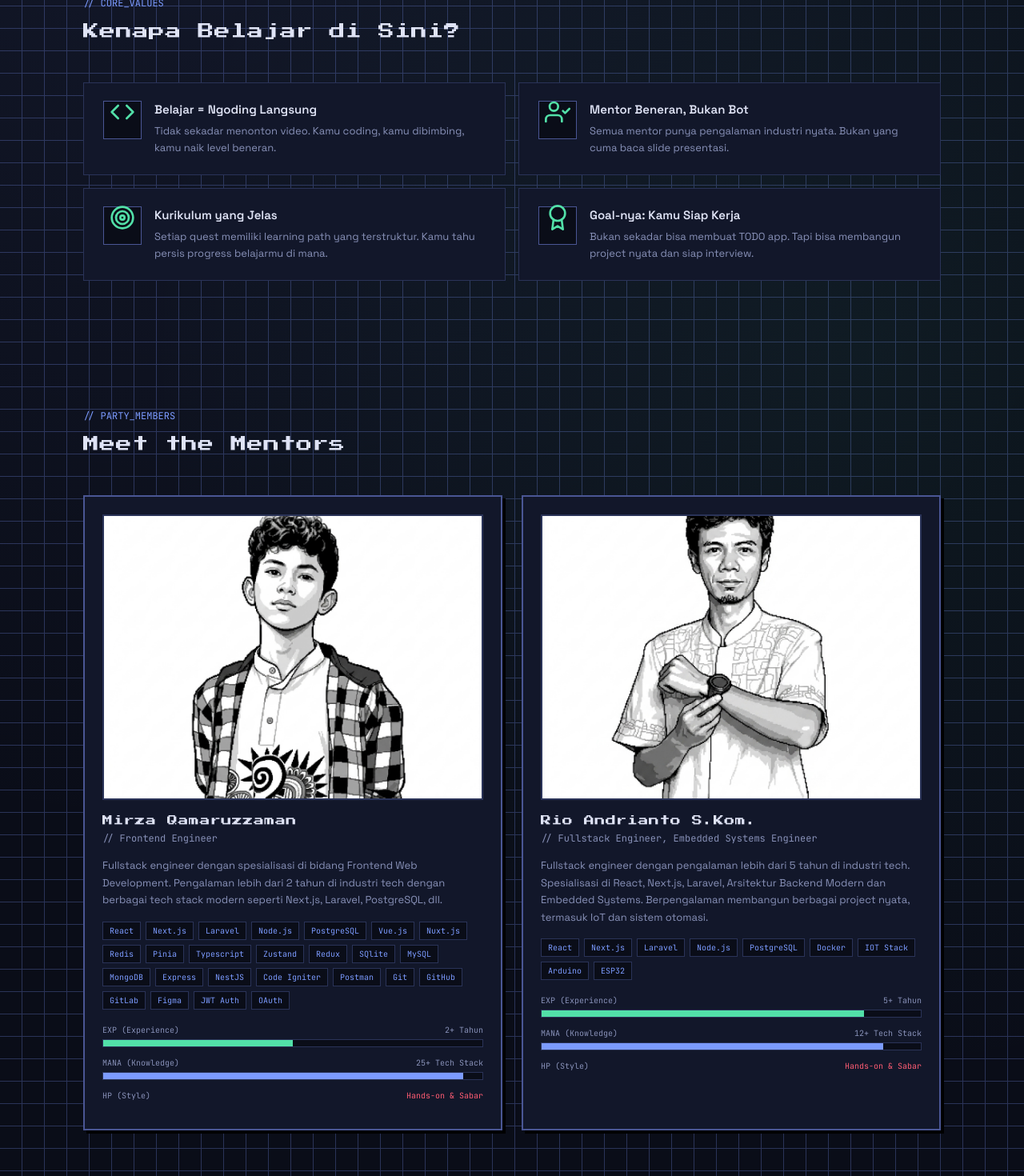
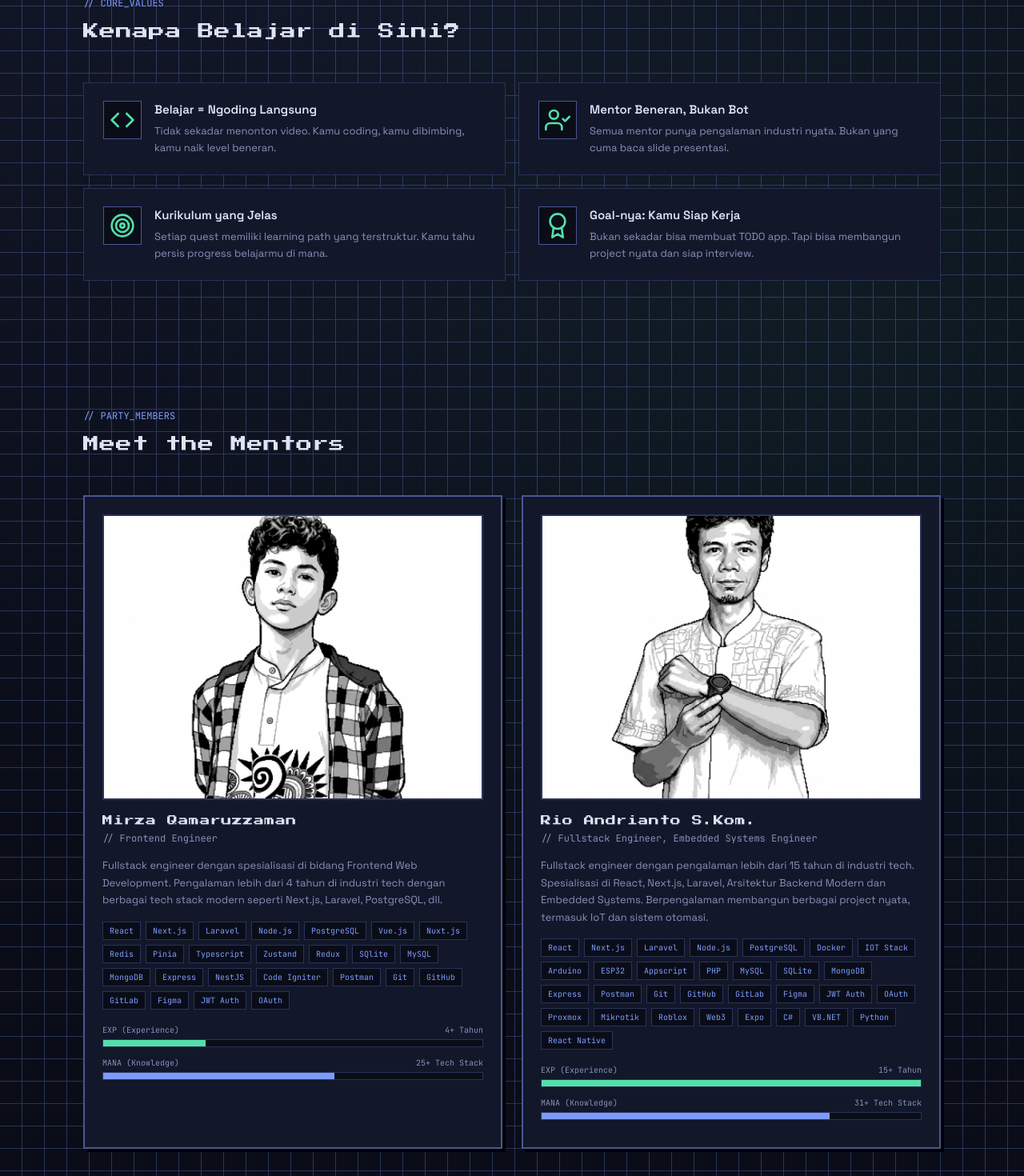
Before and after one commit to temanngoding-dev/landing-page, a Next.js app: page /about in a window 1280 px wide. Shown: the part 580-2050 px from the top of the page at 80% size. Built offline with nearby package versions, Linux system fonts and the light colour scheme.

Commit message:
feat: initialize landing page content constants and app page structure

```diff
--- a/src/app/page.tsx
+++ b/src/app/page.tsx
@@ -2,11 +2,15 @@ import MentorCarousel from '@/components/modules/MentorCarousel'
 import TestimonialCarousel from '@/components/modules/TestimonialCarousel'
 import Link from 'next/link'
 import HomeImage from '@/components/shared/HomeImage'
-import { courses, learningPackages, blogs, WHATSAPP_NUMBER } from '@/constants'
+import { courses, learningPackages, blogs, WHATSAPP_NUMBER, mentors } from '@/constants'
 
 export default function Home() {
   const playerTamat = "120+";
-  const ratingMentor = "4.9";
+
+  // Kalkulasi rating 1-10 dari rata-rata level mentor
+  const avgLevel = mentors.reduce((acc, m) => acc + m.level, 0) / (mentors.length || 1);
+  const ratingMentor = Math.min(10, (avgLevel * 0.15) + 3).toFixed(1); // Contoh formula dinamis
+
   const skillTree = courses.length;
 
   return (
@@ -202,6 +206,7 @@ export default function Home() {
             )}
           </div>
         </section>
+
         {/* Blog / Artikel */}
         <section className="py-[80px]" id="blog" aria-label="Artikel Terbaru">
           <div className="max-w-[1120px] mx-auto px-6">
--- a/src/constants/index.tsx
+++ b/src/constants/index.tsx
@@ -25,55 +25,65 @@ import type {
   BlogPost
 } from '@/types';
 
+const mirzaSkills = ['React', 'Next.js', 'Laravel', 'Node.js', 'PostgreSQL', 'Vue.js', 'Nuxt.js', 'Redis', 'Pinia', 'Typescript', 'Zustand', 'Redux', 'SQlite', 'MySQL', 'MongoDB', 'Express', 'NestJS', 'Code Igniter', 'Postman', 'Git', 'GitHub', 'GitLab', 'Figma', 'JWT Auth', 'OAuth'];
+
+const rioSkills = ['React', 'Next.js', 'Laravel', 'Node.js', 'PostgreSQL', 'Docker', 'IOT Stack', 'Arduino', 'ESP32', 'Appscript', 'PHP', 'MySQL', 'SQLite', 'MongoDB', 'Express', 'Postman', 'Git', 'GitHub', 'GitLab', 'Figma', 'JWT Auth', 'OAuth', 'Proxmox', 'Mikrotik', 'Roblox', 'Web3', 'Expo', 'C#', 'VB.NET', 'Python', 'React Native'];
+
+const totalUniqueSkills = new Set([...mirzaSkills, ...rioSkills]).size;
+
+const mirzaExp = 4;
+const rioExp = 15;
+const maxExp = Math.max(mirzaExp, rioExp, 10); // Minimum 10 tahun sbg baseline
+
+const calcLevel = (skills: number, exp: number) => skills + Math.floor(exp * 1.5);
+
 export const mentors: MentorData[] = [
   {
     id: 'MENTOR_01',
     name: 'Mirza Qamaruzzaman',
     title: 'Frontend Engineer',
-    level: 35,
+    level: calcLevel(mirzaSkills.length, mirzaExp),
     image: '/assets/images/mentor/mirza.png',
-    bio: 'Fullstack engineer dengan spesialisasi di bidang Frontend Web Development. Pengalaman lebih dari 2 tahun di industri tech dengan berbagai tech stack modern seperti Next.js, Laravel, PostgreSQL, dll.',
-    skills: ['React', 'Next.js', 'Laravel', 'Node.js', 'PostgreSQL', 'Vue.js', 'Nuxt.js', 'Redis', 'Pinia', 'Typescript', 'Zustand', 'Redux', 'SQlite', 'MySQL', 'MongoDB', 'Express', 'NestJS', 'Code Igniter', 'Postman', 'Git', 'GitHub', 'GitLab', 'Figma', 'JWT Auth', 'OAuth'],
+    bio: `Fullstack engineer dengan spesialisasi di bidang Frontend Web Development. Pengalaman lebih dari ${mirzaExp} tahun di industri tech dengan berbagai tech stack modern seperti Next.js, Laravel, PostgreSQL, dll.`,
+    skills: mirzaSkills,
     stats: [
-      { label: 'EXP (Experience)', valueText: '2+ Tahun', percent: 50, color: '#52e0a8' },
-      { label: 'MANA (Knowledge)', valueText: '25+ Tech Stack', percent: 95, color: '#7c9bff' },
-      { label: 'HP (Style)', valueText: 'Hands-on & Sabar', color: '#ff5d73', isBadge: true },
+      { label: 'EXP (Experience)', valueText: `${mirzaExp}+ Tahun`, percent: Math.round((mirzaExp / maxExp) * 100), color: '#52e0a8' },
+      { label: 'MANA (Knowledge)', valueText: `${mirzaSkills.length}+ Tech Stack`, percent: Math.round((mirzaSkills.length / totalUniqueSkills) * 100), color: '#7c9bff' }
     ],
   },
   {
     id: 'MENTOR_02',
     name: 'Rio Andrianto S.Kom.',
     title: 'Fullstack Engineer, Embedded Systems Engineer',
-    level: 52,
+    level: calcLevel(rioSkills.length, rioExp),
     image: '/assets/images/mentor/rio.png',
-    bio: 'Fullstack engineer dengan pengalaman lebih dari 5 tahun di industri tech. Spesialisasi di React, Next.js, Laravel, Arsitektur Backend Modern dan Embedded Systems. Berpengalaman membangun berbagai project nyata, termasuk IoT dan sistem otomasi.',
-    skills: ['React', 'Next.js', 'Laravel', 'Node.js', 'PostgreSQL', 'Docker', 'IOT Stack', 'Arduino', 'ESP32'],
+    bio: `Fullstack engineer dengan pengalaman lebih dari ${rioExp} tahun di industri tech. Spesialisasi di React, Next.js, Laravel, Arsitektur Backend Modern dan Embedded Systems. Berpengalaman membangun berbagai project nyata, termasuk IoT dan sistem otomasi.`,
+    skills: rioSkills,
     stats: [
-      { label: 'EXP (Experience)', valueText: '5+ Tahun', percent: 85, color: '#52e0a8' },
-      { label: 'MANA (Knowledge)', valueText: '12+ Tech Stack', percent: 90, color: '#7c9bff' },
-      { label: 'HP (Style)', valueText: 'Hands-on & Sabar', color: '#ff5d73', isBadge: true },
+      { label: 'EXP (Experience)', valueText: `${rioExp}+ Tahun`, percent: Math.round((rioExp / maxExp) * 100), color: '#52e0a8' },
+      { label: 'MANA (Knowledge)', valueText: `${rioSkills.length}+ Tech Stack`, percent: Math.round((rioSkills.length / totalUniqueSkills) * 100), color: '#7c9bff' }
     ],
   },
 ];
 
 export const values: CoreValue[] = [
   {
-    icon: <FiCode className="text-[28px] md:text-[32px] text-xp mb-[16px] md:mb-[20px]" />,
+    icon: <FiCode className="text-[28px] md:text-[32px] text-xp" />,
     title: 'Belajar = Ngoding Langsung',
     description: 'Tidak sekadar menonton video. Kamu coding, kamu dibimbing, kamu naik level beneran.',
   },
   {
-    icon: <FiUserCheck className="text-[28px] md:text-[32px] text-xp mb-[16px] md:mb-[20px]" />,
+    icon: <FiUserCheck className="text-[28px] md:text-[32px] text-xp" />,
     title: 'Mentor Beneran, Bukan Bot',
     description: 'Semua mentor punya pengalaman industri nyata. Bukan yang cuma baca slide presentasi.',
   },
   {
-    icon: <FiTarget className="text-[28px] md:text-[32px] text-xp mb-[16px] md:mb-[20px]" />,
+    icon: <FiTarget className="text-[28px] md:text-[32px] text-xp" />,
     title: 'Kurikulum yang Jelas',
     description: 'Setiap quest memiliki learning path yang terstruktur. Kamu tahu persis progress belajarmu di mana.',
   },
   {
-    icon: <FiAward className="text-[28px] md:text-[32px] text-xp mb-[16px] md:mb-[20px]" />,
+    icon: <FiAward className="text-[28px] md:text-[32px] text-xp" />,
     title: 'Goal-nya: Kamu Siap Kerja',
     description: 'Bukan sekadar bisa membuat TODO app. Tapi bisa membangun project nyata dan siap interview.',
   },
```
